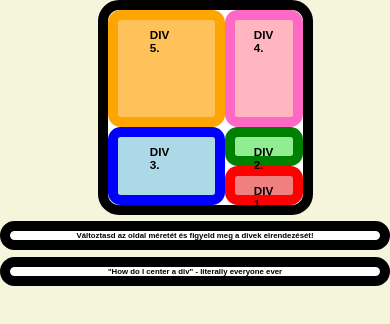
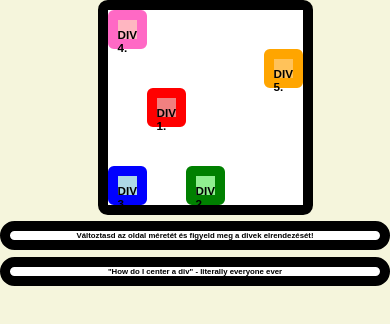
Before and after one commit to adrianhelllo/hetessy_adrian_gridformazas, a plain HTML site: page index.html in a window 390 px wide. Drawn offline with Linux system fonts and the light colour scheme.

Commit message:
Nem röviditem mindet le de kész

```diff
--- a/index.html
+++ b/index.html
@@ -3,7 +3,7 @@
 <head>
     <meta charset="UTF-8">
     <meta name="viewport" content="width=device-width, initial-scale=1.0">
-    <title>Hetessy Adrián</title>
+    <title>gh</title>
     <link rel="stylesheet" href="sigmaboy.css">
     <link rel="shortcut icon" href="favicon.ico" type="image/x-icon">
 </head>
--- a/sigmaboy.css
+++ b/sigmaboy.css
@@ -5,7 +5,7 @@
     border: 10px solid black;
     margin-left: 25vw;
     width: calc(50vw + 20px);
-    border-radius: 2.5vh;
+    border-radius: 2.5vw;
     background-color: white;
 }
 
@@ -46,7 +46,7 @@
 }
 
 .tarolo div {
-    border-radius: 1.5vh;
+    border-radius: 1.5vw;
     display: grid;
     grid-template-rows: 1fr;
     grid-template-columns: 1fr 1fr 1fr;
@@ -197,27 +197,47 @@ body {
     }
 
     #div2 {
-        grid-column: 4/ 6;
+        grid-column: 4 / 6;
         grid-row: 4 / 5;
     }
     #div3 {
-        grid-column-start: 1;
-        grid-column-end: 4;
-        grid-row-start: 4;
-        grid-row-end: 6;
+        grid-column: 1 / 4;
+        grid-row: 4 / 6;
     }
 
     #div4 {
-        grid-column-start: 4;
-        grid-column-end: 6;
-        grid-row-start: 1;
-        grid-row-end: 4;
+        grid-column: 4 / 6;
+        grid-row: 1 / 4;
     }
 
     #div5 {
-        grid-column-start: 1;
-        grid-column-end: 4;
-        grid-row-start: 1;
-        grid-row-end: 4;
+        grid-column: 1 / 4;
+        grid-row: 1 / 4;
     }
 }
+
+@media screen and (max-width: 1000px) {
+    #div1 {
+        grid-column: 2 / 2;
+        grid-row: 3 / 3
+    }
+
+    #div2 {
+        grid-column: 3 / 3;
+        grid-row: 5 / 5;
+    }
+    #div3 {
+        grid-column: 1 / 1;
+        grid-row: 5 / 5;
+    }
+
+    #div4 {
+        grid-column: 1 / 1;
+        grid-row: 1 / 1;
+    }
+
+    #div5 {
+        grid-column: 5 / 5;
+        grid-row: 2 / 2;
+    }
+}
```
